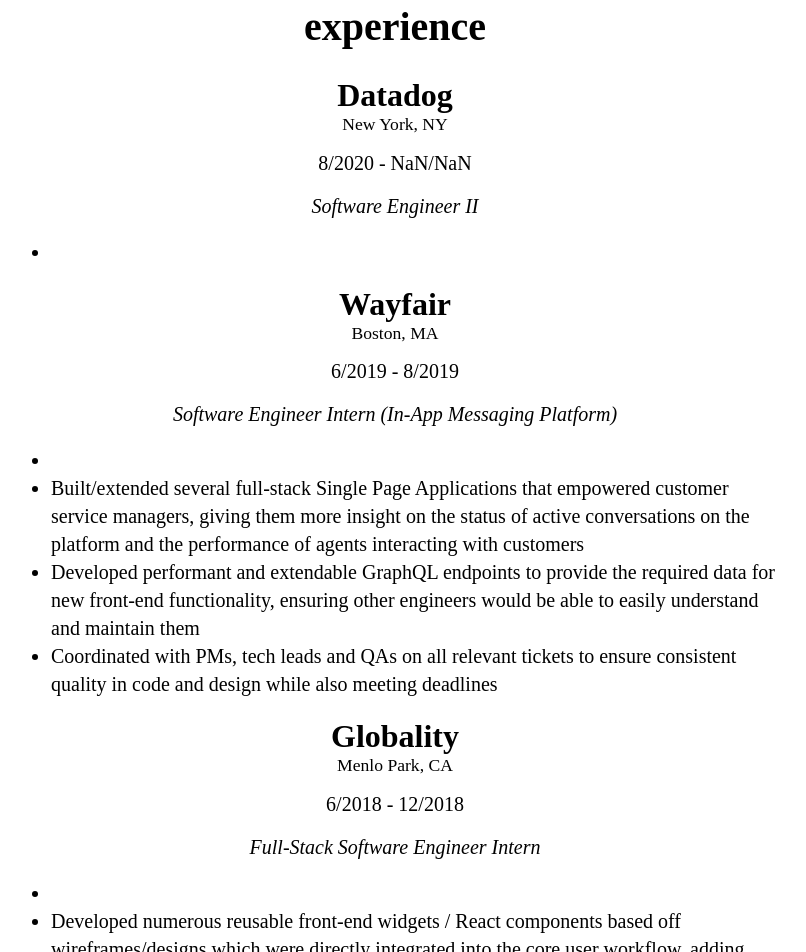
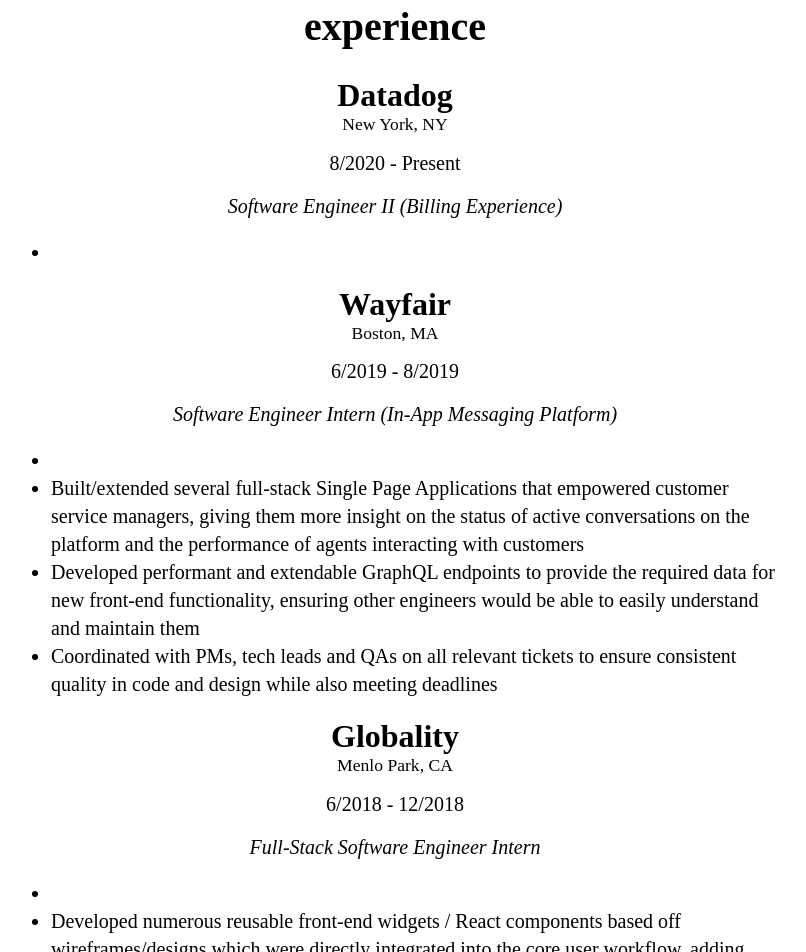
Before and after one commit to WesleyT4N/wesleyt4n.github.io, a Gatsby site: page / in a window 1280 px wide. Shown: the part 767-1719 px from the top of the page, without its empty margins (245-1051 px from the left). Built offline with nearby package versions, Linux system fonts and the light colour scheme; Gatsby itself is replaced by a stand-in of ours.

Commit message:
fix expeirence for present case

```diff
--- a/src/components/experience/experience-card.js
+++ b/src/components/experience/experience-card.js
@@ -12,13 +12,16 @@ const ExperienceCard = ({
   html,
 }) => {
   const startDate = new Date(start_date);
-  const endDate = new Date(end_date);
+  const endDate = end_date ? new Date(end_date) : null;
 
-  const dateString = `${
+  let dateString = `${
     startDate.getUTCMonth() + 1
-  }/${startDate.getUTCFullYear()} - ${
-    endDate.getUTCMonth() + 1
-  }/${endDate.getUTCFullYear()}`;
+  }/${startDate.getUTCFullYear()} - `;
+  dateString =
+    dateString +
+    (endDate
+      ? `${endDate.getUTCMonth() + 1}/${endDate.getUTCFullYear()}`
+      : "Present");
 
   return (
     <div className={styles.cardWrapper}>
--- a/src/markdown-pages/experience/datadog.md
+++ b/src/markdown-pages/experience/datadog.md
@@ -3,7 +3,6 @@ slug: "/experience/datadog"
 title: "Datadog"
 type: experience
 start_date: 2020-08
-end_date: Present
-role: "Software Engineer II"
+role: "Software Engineer II (Billing Experience)"
 location: "New York, NY"
 ----
```
